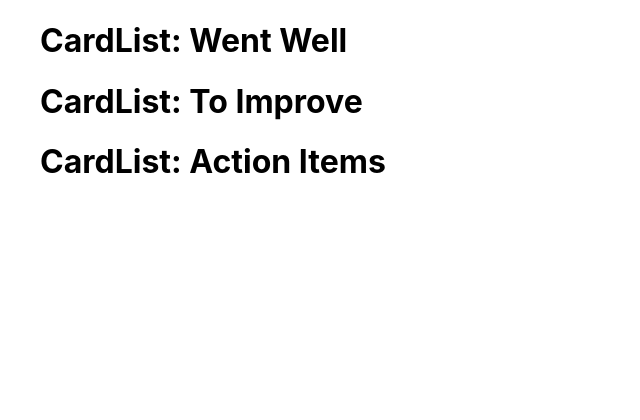
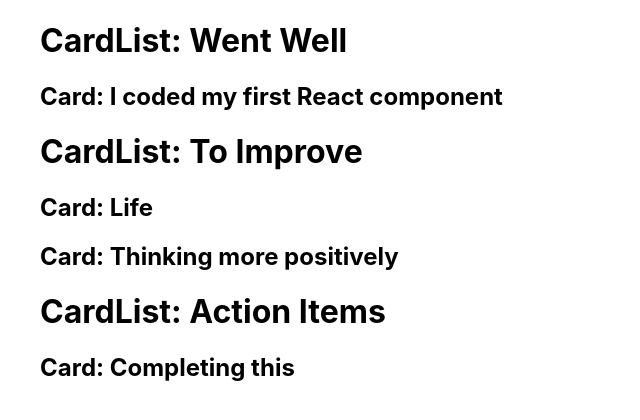
Before and after one commit to klalicki/retro-board, a React (Create React App) app: page / in a window 1280 px wide. Shown: the top 420 px of the page, without its empty margins (0-640 px from the left). Built offline with nearby package versions, Linux system fonts and the light colour scheme.

Commit message:
adds boilerplate for Card component

```diff
--- a/src/components/App/App.jsx
+++ b/src/components/App/App.jsx
@@ -4,22 +4,19 @@
 
 // components
 import CardList from "../CardList/CardList";
+import Card from "../Card/Card";
 function App() {
   console.log(sampleData);
   return (
     <div className="App">
       <ol>
-        {sampleData.map((item) => {
+        {sampleData.map((list) => {
           return (
-            <CardList listName={item.listName}></CardList>
-            // <li key={item.listName}>
-            //   {item.listName}
-            //   <ul>
-            //     {item.listContents.map((listItem) => {
-            //       return <li key={listItem.itemText}>{listItem.itemText}</li>;
-            //     })}
-            //   </ul>
-            // </li>
+            <CardList listName={list.listName}>
+              {list.listContents.map((listItem) => {
+                return <Card cardText={listItem.itemText}></Card>;
+              })}
+            </CardList>
           );
         })}
       </ol>
--- /dev/null
+++ b/src/components/Card/Card.jsx
@@ -0,0 +1,11 @@
+import React from "react";
+
+const Card = (props) => {
+  return (
+    <>
+      <h2>Card: {props.cardText}</h2>
+      {props.children}
+    </>
+  );
+};
+export default Card;
```
